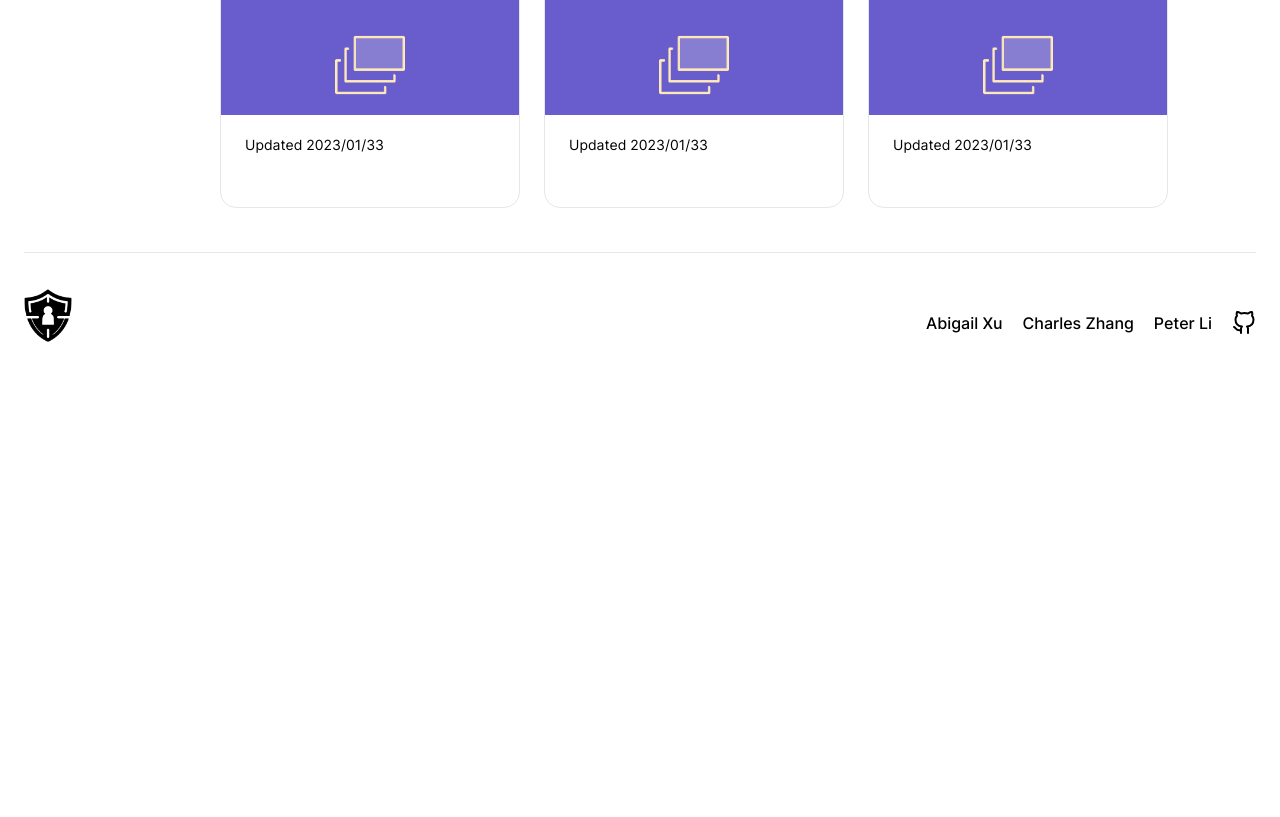
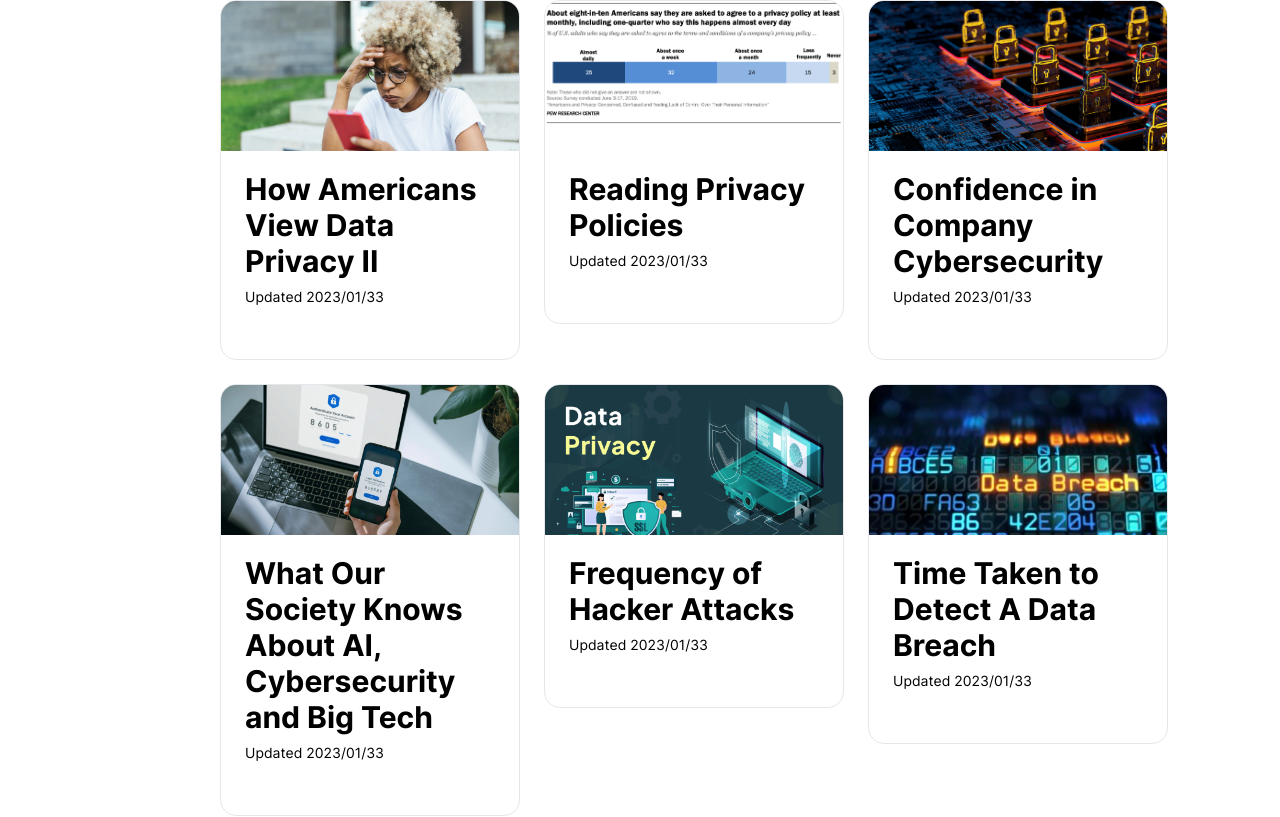
Before and after one commit to AbigailXu/CodeForPrivacy, a Next.js app: page /posts in a window 1280 px wide. Shown: the part 560-1377 px from the top of the page. Before the commit the page ends 966 px from the top, so only its background shows below. Built offline with nearby package versions, Linux system fonts and the light colour scheme.

Commit message:
Posts Format (TODO: HTML format)

```diff
--- a/src/components/UI/Popup.tsx
+++ b/src/components/UI/Popup.tsx
@@ -47,7 +47,7 @@ export default function Popup({ content, handleCardClose }: PopupProps) {
             </div>
             {/*body*/}
             <div className="popupContainer relative p-6 flex-auto overflow-y-auto">
-                 <Image src={content.image || 'path/to/default/image.png'}  alt={content.title} className="mb-4"/>
+                 <Image src={content.image || 'path/to/default/image.png'}  style={{ width: '40vw', objectFit: 'scale-down' }} alt={content.title} className="mb-4"/>
               <div className="my-4 relative text-blueGray-500 text-lg leading-relaxed">
                 <div dangerouslySetInnerHTML={content.context && { __html: content.context && content.context.join('') }} />
               </div>
--- a/src/constant/Posts.ts
+++ b/src/constant/Posts.ts
@@ -1,7 +1,16 @@
 import { Post } from "@/types/types";
 
 import PLACEHOLDER from "@/../public/images/placeholder-image.png"
-import state_of_security_2023_resource_tile_amer from "@/../public/resources//state-of-security-2023-resource-tile-amer.jpg"
+import state_of_security_2023_resource_tile_amer from "@/../public/resources/state-of-security-2023-resource-tile-amer.jpg"
+import PI__Privacy_featured from "@/../public/resources/PI_2019.11.15_Privacy_featured (1).jpg"
+import Data_Privacy_2 from "@/../public/resources/Data Privacy (2).jpg"
+import Data_Privacy_Featured from "@/../public/resources/PI_2023.10.18_data-privacy_featured.jpg"
+import Data_Privacy_3 from "@/../public/resources/PI_2019.11.14_privacy_0-03.jpg"
+import Network_Security from "@/../public/resources/network-security.jpg"
+import Digital_knowledge from "@/../public/resources/PI_2023.08.17_digital-knowledge_featured-jpg.jpg"
+import Data_Privacy_M2 from "@/../public/resources/Data-Privacy-M-2.jpg"
+import Data_Breach from "@/../public/resources/Data-Breach-400x223.jpg"
+
 
 export const POSTS: Post[] = [
   {
@@ -9,32 +18,37 @@ export const POSTS: Post[] = [
     title: "Insider's Responsibilities",
     description: "Difficult to defend against user malpractice",
     context:
-    ["<html><body><p>Defending against data privacy issues, including malpractices, abuse, and theft by insiders, presents a significant challenge.",
-    "Insiders are behind 95% of cybersecurity incidents. While organizations can impose limitations to mitigate risks from insiders, their visibility",
-    "and control over third-party violations are often restricted. Despite third-party access being crucial for business services, regulations like GDPR",
-    "mandate businesses to ensure transparency in how third-parties handle data.</p><br/>",
+    ["<html><body><p>Defending against data privacy issues, including malpractices, abuse, and theft by insiders, presents a significant challenge. Insiders <br/>",
+    "are behind 95% of cybersecurity incidents. While organizations can impose limitations to mitigate risks from insiders, their visibility <br/>",
+    "and control over third-party violations are often restricted. Despite third-party access being crucial for business services, <br/>",
+    "regulations like GDPR mandate businesses to ensure transparency in how third-parties handle data.</p><br/>",
 
-    "<p>To overcome these challenges, adopt a data-centric and zero-trust strategy incorporating comprehensive controls and insights across all data processes and modifications. This includes: ",
+    "<p>To overcome these challenges, adopt a data-centric and zero-trust strategy incorporating comprehensive controls and insights <br/>",
+    "across all data processes and modifications. This includes: <br/>",
     "<ul><li>- Continuously evaluating third-party tools and API requests' interaction with sensitive data to assess trust.</li>",
     "<li>- Implementing security measures that dynamically apply policies and controls to data workloads.</li>",
     "<li>- Utilizing Data Loss Prevention (DLP) tools and encrypting sensitive data to minimize breach risks and misuse.</ul><br/>",
 
     "<h4>Understanding Insider Threats & Their Prevention</h4>",
     "<p>Discover everything about insider threats and safeguarding your business. What is Insider Threat Prevention? </p>",
-    "<p>It involves proactive measures to protect company data from threats posed by individuals with internal access, focusing on data protection through threat detection and identification.</p><br/>",
+    "<p>It involves proactive measures to protect company data from threats posed by individuals with internal access, focusing on data <br/>",
+    "protection through threat detection and identification.</p><br/>",
 
     "<h4>Examples of Insider Threats</h4> ",
-    "<p>These threats range from malicious to accidental actions leading to data loss, such as sending sensitive data to incorrect recipients, unprotected data ",
-    "sharing, or data theft for financial gain.</p><br/>",
+    "<p>These threats range from malicious to accidental actions leading to data loss, such as sending sensitive data to incorrect recipients, <br/>",
+    " unprotected data sharing, or data theft for financial gain.</p><br/>",
 
     "<h4>Indicators of Insider Threats</h4>",
-    "<p>Signs include unauthorized privilege escalation, actions beyond one’s role, abnormal data activities like excessive downloads, and a demeanor that’s anxious or aloof.</p><br/>",
+    "<p>Signs include unauthorized privilege escalation, actions beyond one’s role, abnormal data activities like excessive downloads, and a <br/>",
+    "demeanor that’s anxious or aloof.</p><br/>",
 
     "<h4>Preventing Insider Threats</h4>",
-    "<p>This can be achieved through a strategy focused on early identification and detection, employing tools for monitoring activities and tracking user behaviors on systems.</p><br/>",
+    "<p>This can be achieved through a strategy focused on early identification and detection, employing tools for monitoring activities and <br/>",
+    "tracking user behaviors on systems.</p><br/>",
 
     "<h4>Top Tools for Detecting Insider Threats</h4>",
-    "<p>Effective tools offer insights into user behavior, with analytics on user and entity behaviors, and monitoring of user activities and endpoints, being pivotal for detecting insider threats.</p></body></html>"],
+    "<p>Effective tools offer insights into user behavior, with analytics on user and entity behaviors, and monitoring of user activities and <br/>",
+    "endpoints, being pivotal for detecting insider threats.</p></body></html>"],
     image: state_of_security_2023_resource_tile_amer,
     authors: "Muhammad Raza",
     reference: "https://www.splunk.com/en_us/blog/learn/data-privacy.html?utm_campaign=google_amer_en_search_generic_dynamic_audienceonly&utm_source=google&utm_medium=cpc&utm_content=dynamic_search&utm_term=&_bk=&_bt=641457582634&_bm=&_bn=g&_bg=144996249552&device=c&gad_source=1&gclid=CjwKCAjw5ImwBhBtEiwAFHDZx92ei6yulg6yWv3bCX0xGd7B85BHBWXa72yh9urqYcpUQR1BA7b3ZhoCFj4QAvD_BwE",
@@ -50,97 +64,155 @@ export const POSTS: Post[] = [
   },
   {
     _id: "2",
-    title: "",
-    description: "",
+    title: "Americans' Concern Over Online Privacy",
+    description: "The role of technology companies, AI and regulation – plus personal experiences with data breaches, passwords, cybersecurity and privacy policies",
     context:
-    ["<html><body><p> </p></body></html>"],
-    image: PLACEHOLDER,
-    authors: "",
-    reference: "",
-    question: "?",
+    ["<html><body><p>In today's digital age, every action online—from clicking to typing—generates data, leaving North Americans feeling uneasy and uncertain about the control and use of their personal information. This concern extends to government data collection, showing an increase in apprehension according to a recent Pew Research Center survey conducted from May 15-21, 2023.</p>",
+    "<p>The sentiment towards data usage by companies and the government remains predominantly wary among North Americans, with noticeable shifts over the years:</p>",
+    "<ul><li>A growing number of individuals feel in the dark about companies' data practices, with 67% admitting to understanding little or nothing about these practices, a rise from 59%.</li>",
+    "<li>A majority believe their control over how their data is used by both companies and the government is minimal to nonexistent. Despite a slight decrease in these sentiments compared to 2019, a significant majority still feel this way, with 73% concerned about companies and 79% about government data handling.</li>",
+    "</ul></body></html>"],
+    image: PI__Privacy_featured,
+    authors: "COLLEEN MCCLAIN, MICHELLE FAVERIO, MONICA ANDERSON AND EUGENIE PARK",
+    reference: "https://www.pewresearch.org/internet/2019/11/15/americans-and-privacy-concerned-confused-and-feeling-lack-of-control-over-their-personal-information/",
+    question: "What percentage of Americans don't understand what companies are doing with their personal data?",
     options: [
-      "",
-      "",
-      "",
-      ""
+      "57%",
+      "67%",
+      "47%",
+      "37%"
     ],
-    answer: "",
+    answer: "67%",
     date: "2023/01/33",
   },
   {
     _id: "3",
-    title: "",
-    description: "",
+    title: "How Americans View Data Privacy I",
+    description: "Role of social media, tech companies and government regulation",
     context:
     ["<html><body><p> </p></body></html>"],
-    image: PLACEHOLDER,
-    authors: "",
-    reference: "",
-    question: "?",
+    image: Data_Privacy_2,
+    authors: "Colleen McClain, Michelle Faverio, Monica Anderson and Eugenie Park",
+    reference: "https://www.pewresearch.org/internet/2023/10/18/how-americans-view-data-privacy/",
+    question: "What percentage of Americans say there should be more regulation than there is now?",
     options: [
-      "",
-      "",
-      "",
-      ""
+      "52%",
+      "72%",
+      "82%",
+      "92%"
     ],
-    answer: "",
+    answer: "72%",
     date: "2023/01/33",
   },
   {
     _id: "4",
-    title: "",
-    description: "",
+    title: "How Americans View Data Privacy II",
+    description: "North Americans’ day-to-day experiences with online privacy",
     context:
     ["<html><body><p> </p></body></html>"],
-    image: PLACEHOLDER,
-    authors: "",
-    reference: "",
-    question: "?",
+    image: Data_Privacy_Featured,
+    authors: "Colleen McClain, Michelle Faverio, Monica Anderson and Eugenie Park",
+    reference: "https://www.pewresearch.org/internet/2023/10/18/how-americans-view-data-privacy/",
+    question: "Which of the following passwords is the most secure?",
     options: [
-      "",
-      "",
-      "",
-      ""
+      "SportsFan1983",
+      "7abc12.6.48",
+      "1234567890",
+      "WTh!58iLf2?9zD"
     ],
-    answer: "",
+    answer: "WTh!58iLf2?9zD",
     date: "2023/01/33",
   },
   {
     _id: "5",
-    title: "",
-    description: "",
+    title: "Reading Privacy Policies",
+    description: "Exploring North Americans' habits regarding privacy policies and terms of service.",
     context:
     ["<html><body><p> </p></body></html>"],
-    image: PLACEHOLDER,
-    authors: "",
-    reference: "",
-    question: "?",
+    image: Data_Privacy_3,
+    authors: "Brooke Auxier, Lee Rainie, Monica Anderson, Andrew Perrin, Madhu Kumar and Erica Turner",
+    reference: "https://www.pewresearch.org/internet/2019/11/15/americans-and-privacy-concerned-confused-and-feeling-lack-of-control-over-their-personal-information/",
+    question: "How many Americans always or often read a company's privacy policy before agreeing to it?",
     options: [
-      "",
-      "",
-      "",
-      ""
+      "9%",
+      "22%",
+      "36%",
+      "49%"
     ],
-    answer: "",
+    answer: "22%",
     date: "2023/01/33",
   },
   {
     _id: "6",
-    title: "",
-    description: "",
+    title: "Confidence in Company Cybersecurity",
+    description: "The confidence levels among IT leaders in their organizations' cybersecurity postures.",
     context:
     ["<html><body><p> </p></body></html>"],
-    image: PLACEHOLDER,
-    authors: "",
-    reference: "",
-    question: "?",
+    image: Network_Security,
+    authors: "Cheryl Scholz and Jim Capalbo",
+    reference: "https://solutions.insight.com/78-Lack-Confidence-in-Company-Cybersecurity",
+    question: "What percentage of senior IT and IT security leaders are confident in their organization’s cybersecurity posture?",
     options: [
-      "",
-      "",
-      "",
-      ""
+      "82%",
+      "22%",
+      "72%",
+      "42%"
     ],
-    answer: "",
+    answer: "22%",
     date: "2023/01/33",
   },
+  {_id: "7",
+    title: "What Our Society Knows About AI, Cybersecurity and Big Tech",
+    description: "Most adults can correctly identify a secure password. Far fewer can recognize an example of two-factor authentication",
+    context:
+    ["<html><body><p> </p></body></html>"],
+    image: Digital_knowledge,
+    authors: "Olivia Sidoti and Emily A. Vogels",
+    reference: "https://www.pewresearch.org/internet/2023/08/17/what-americans-know-about-ai-cybersecurity-and-big-tech/",
+    question: "What is a “deepfake”?",
+    options: [
+      "A seemingly real, computer-generated image, video or audio of something that did not occur",
+      "A text-based chatbot that tricks people into thinking that they are talking to another person",
+      "A system that records and protects information online",
+      "A program that makes it look like people are using the internet from a different location"
+    ],
+    answer: "A seemingly real, computer-generated image, video or audio of something that did not occur",
+    date: "2023/01/33",
+  },
+  {_id: "8",
+    title: "Frequency of Hacker Attacks",
+    description: "Understanding the relentless frequency of hacker attacks in the digital age.",
+    context:
+    ["<html><body><p> </p></body></html>"],
+    image: Data_Privacy_M2,
+    authors: "",
+    reference: "https://www.titanfile.com/blog/7-data-privacy-statistics-that-may-surprise-you/",
+    question: "How often do hackers attack, on average?",
+    options: [
+      "Every 29 seconds",
+      "Every 39 seconds",
+      "Every 49 seconds",
+      "Every 59 seconds"
+    ],
+    answer: "Every 39 seconds",
+    date: "2023/01/33",
+  },
+  {_id: "9",
+    title: "Time Taken to Detect A Data Breach",
+    description: "Understanding the the time taken to detect a data breach compared to the time for a hack",
+    context:
+    ["<html><body><p> </p></body></html>"],
+    image: Data_Breach,
+    authors: "",
+    reference: "https://www.titanfile.com/blog/7-data-privacy-statistics-that-may-surprise-you/",
+    question: "How long does it take to detect a data breach, on average?",
+    options: [
+      "Every 60 seconds",
+      "Every 30 minutes",
+      "Every 15 hours",
+      "Every 200 days"
+    ],
+    answer: "Every 200 days",
+    date: "2023/01/33",
+  }
 ];
--- a/src/constant/resources.ts
+++ b/src/constant/resources.ts
@@ -16,7 +16,9 @@ export const RESOURCES: Resource[] = [
     _id: "1",
     title: "Enzuzo",
     description: "test AI models without compromising privacy",
-    context: ["Generate artificial datasets with the same characteristics as real data, so you can develop and test AI models without compromising privacy."],
+    context: [
+
+    ],
     link: "https://www.enzuzo.com/",
     image: Enzuzo
   },
@@ -26,11 +28,16 @@ export const RESOURCES: Resource[] = [
     description:
       "a data discovery and intelligence platform that helps businesses managing sensitive data",
     context: [
-      "<html><body><p>BigID is a data discovery and intelligence platform that helps businesses discover and manage data across their entire enterprise. The tool specializes in data discovery and intelligence and offers great tools for assessing, classifying,",
-      "and managing sensitive data sets, as well as automating data flow mapping. BigID accomplishes this through a series of tools, both out-of-the-box and configurable, that help companies make sense of their information.</p> <br/>",
-      "<p>The Data Privacy Management unit on the BigID platform provides you with your privacy program, which you can implement through privacy impact assessment (PIA) and data quality management. This mechanism enhances employee productivity by generating",
-      "workflows to trigger automatically. You can automate your entire privacy program.You can create a user portal that deals with all of the privacy policy management issues that members of the public could face when dealing with your business.",
-      "These extend to consent policy management, including cookie consent records, and continue through to results, such as DSAR reports or data deletion confirmation.</p></body></html>"
+      "<html><body><br/><p>BigID is a data discovery and intelligence platform that helps businesses discover and manage data across their entire enterprise. <br/>",
+      "The tool specializes in data discovery and intelligence and offers great tools for assessing, classifying, and managing sensitive <br/>",
+      "data sets, as well as automating data flow mapping. BigID accomplishes this through a series of tools, both out-of-the-box and <br/>",
+      "configurable, that help companies make sense of their information. </p><br/>",
+      "<p>The Data Privacy Management unit on the BigID platform provides you with your privacy program, which you can implement <br/>",
+      "throughprivacy impact assessment (PIA) and data quality management. This mechanism enhances employee productivity by <br/>",
+      "generating workflows to trigger automatically. You can automate your entire privacy program.You can create a user portal <br/>",
+      "that deals with all of the privacy policy management issues that members of the public could face when dealing with your <br/>",
+      "business. These extend to consent policy management, including cookie consent records, and continue through to results, such <br/>",
+      "as DSAR reports or data deletion confirmation. </p></body></html>"
     ],
     link: "https://bigid.com/",
     image: BigID
```
